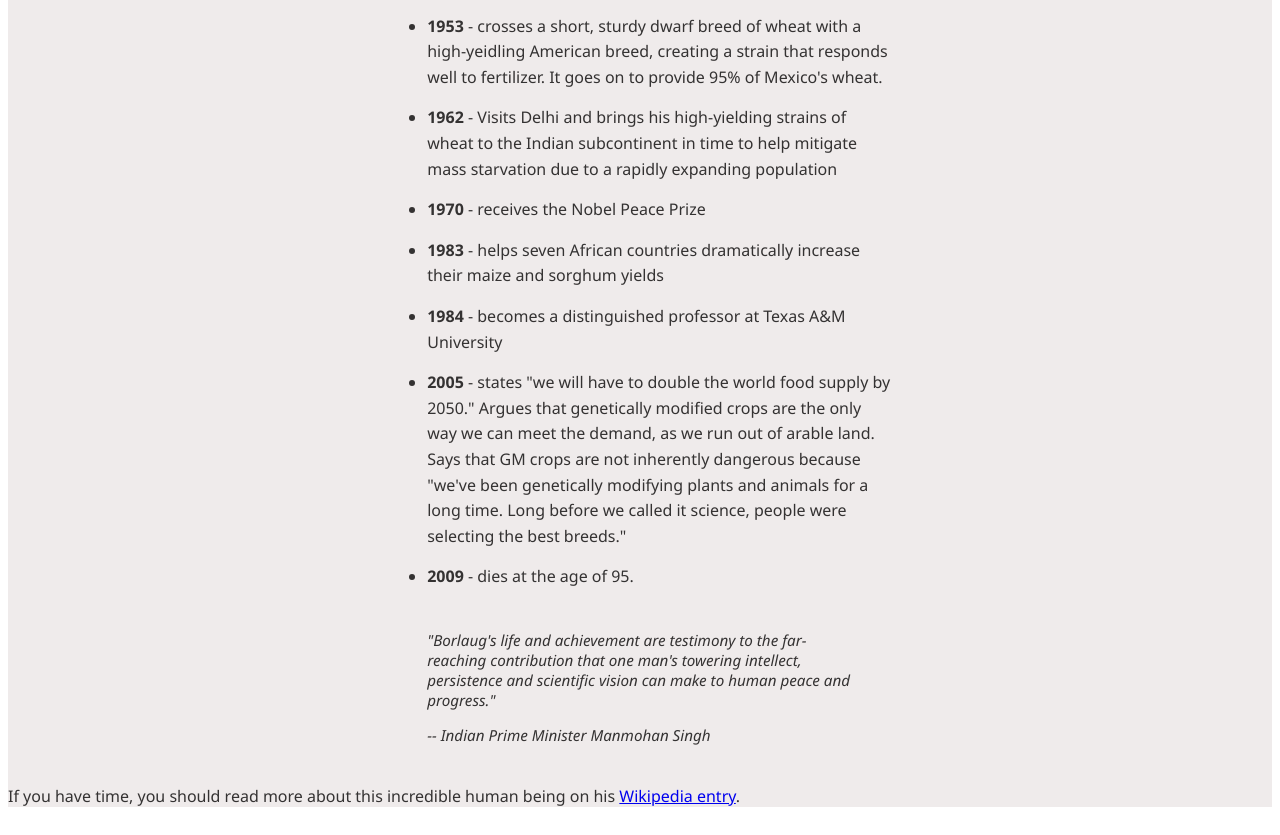
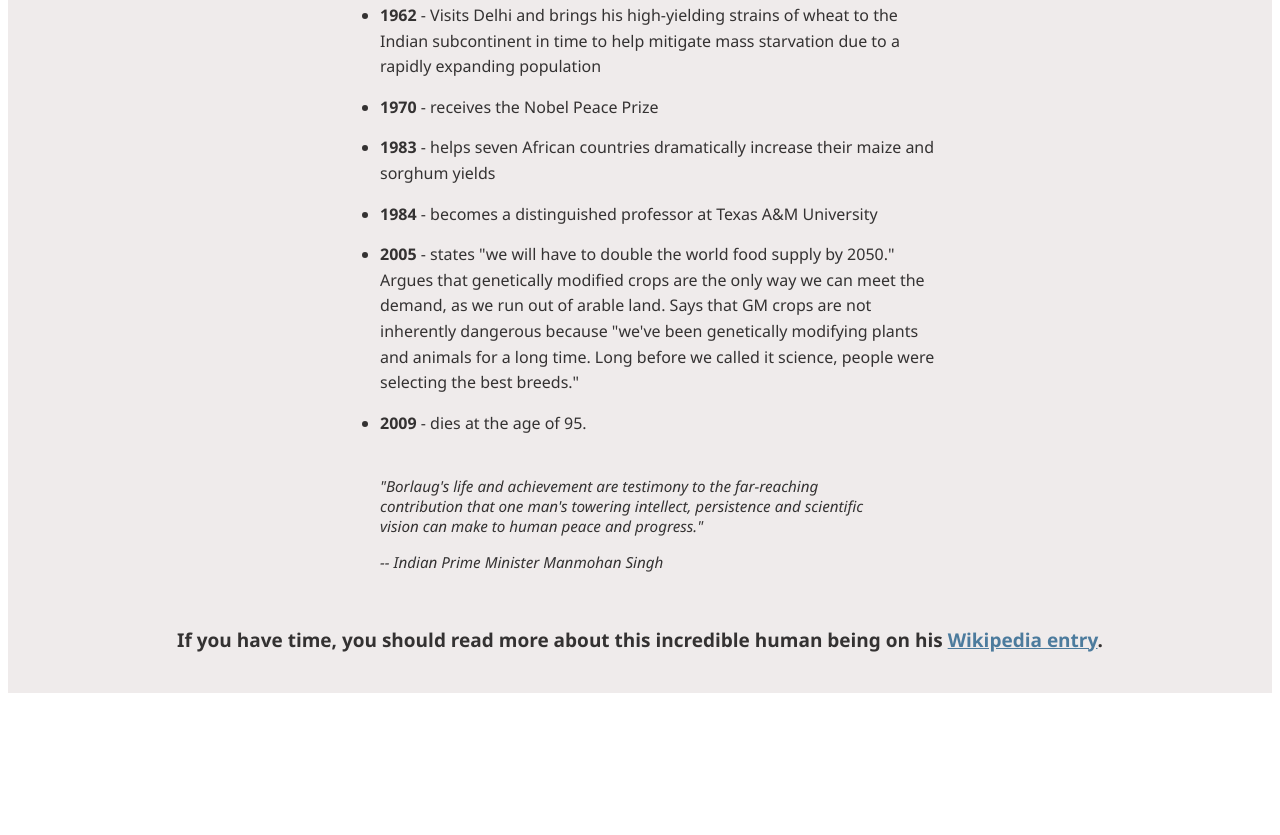
Before and after one commit to kulonik/tribute-page, a plain HTML site: page index.html in a window 1280 px wide. Shown: the part 1517-2352 px from the top of the page. After the commit the page ends 2238 px from the top, so only its background shows below. Drawn offline with Linux system fonts and the light colour scheme.

Commit message:
feat: finish styles

```diff
--- a/styles.css
+++ b/styles.css
@@ -8,6 +8,7 @@ body {
 
 #main {
   background: #efebeb;
+  padding-bottom: 40px;
 }
 
 h1 {
@@ -47,7 +48,7 @@ img {
 }
 
 #tribute-info {
-  width: 40%;
+  max-width: 600px;
   margin: auto;
 }
 
@@ -66,5 +67,15 @@ blockquote {
   font-style: italic;
   font-size: 0.95em;
   margin-top: 40px;
-  margin-bottom: 40px;
+  margin-bottom: 55px;
 }
+
+#more-info {
+  text-align: center;
+  font-weight: bold;
+  font-size: 19px;
+}
+
+#tribute-link {
+  color: #4c7b9d;
+}
```
